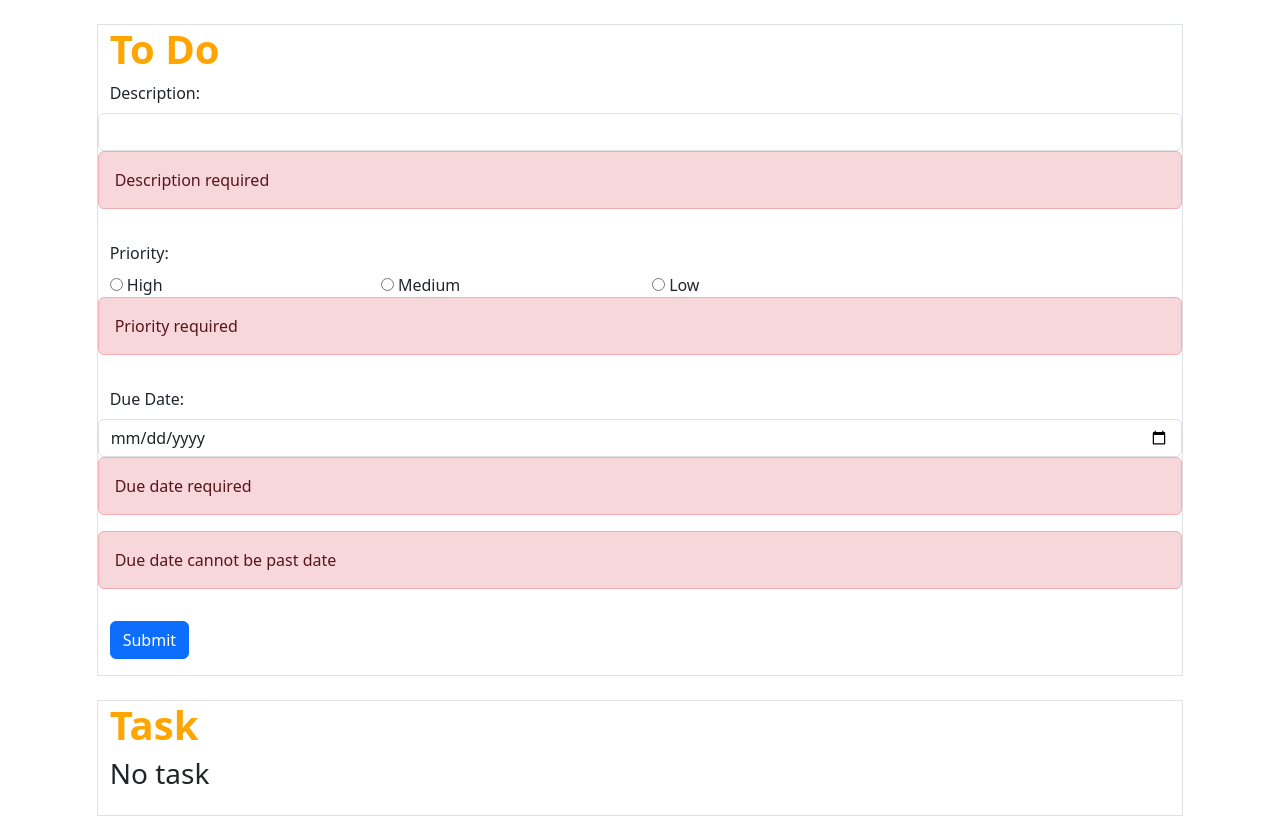
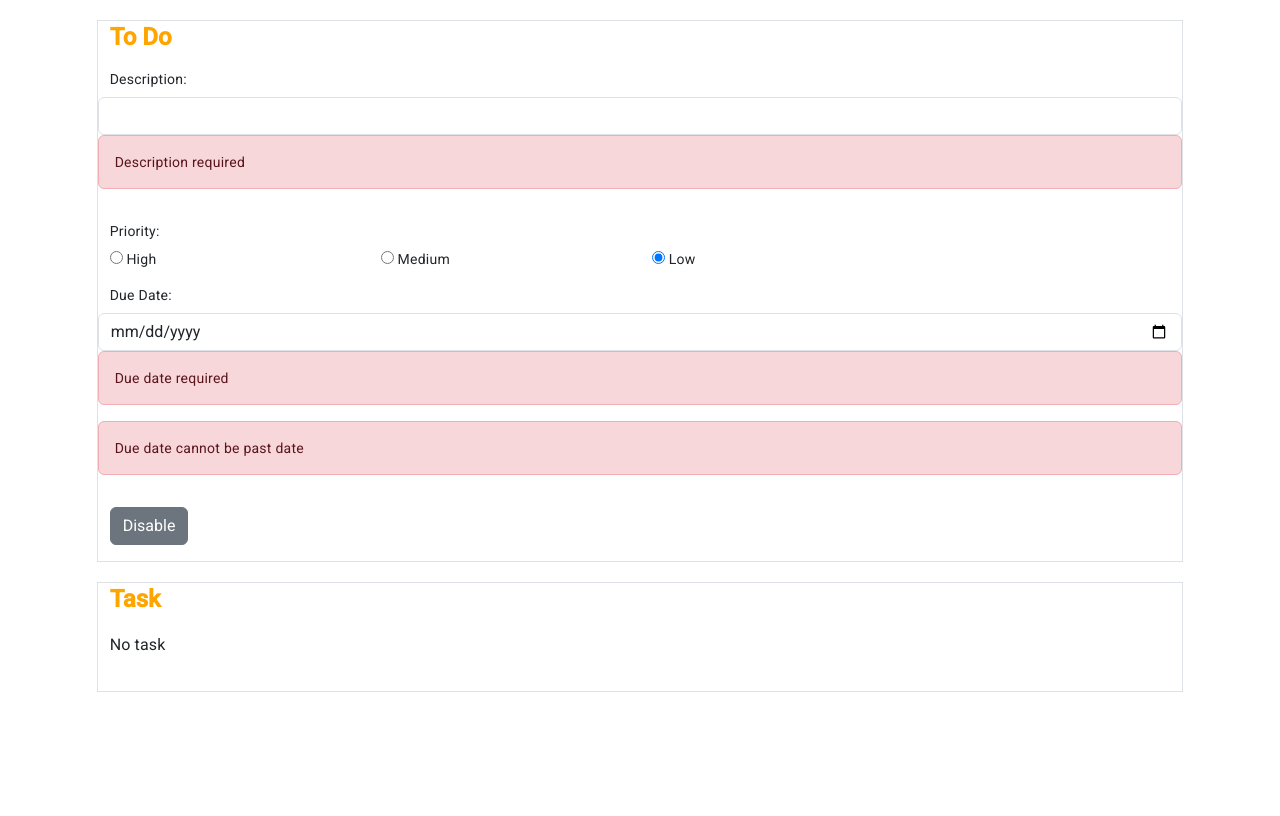
Before and after one commit to leqing92/ibf-csf-day32workshop, an Angular app: page / in a window 1280 px wide. Built offline with nearby package versions, Linux system fonts and the light colour scheme.

Commit message:
add edite

```diff
--- a/angular.json
+++ b/angular.json
@@ -35,6 +35,7 @@
               "src/assets"
             ],
             "styles": [
+              "@angular/material/prebuilt-themes/pink-bluegrey.css",
               "src/styles.css"
             ],
             "scripts": []
@@ -94,6 +95,7 @@
               "src/assets"
             ],
             "styles": [
+              "@angular/material/prebuilt-themes/pink-bluegrey.css",
               "src/styles.css"
             ],
             "scripts": []
--- a/package.json
+++ b/package.json
@@ -11,10 +11,13 @@
   "private": true,
   "dependencies": {
     "@angular/animations": "^17.3.0",
+    "@angular/cdk": "~17.3.9",
     "@angular/common": "^17.3.0",
     "@angular/compiler": "^17.3.0",
     "@angular/core": "^17.3.0",
     "@angular/forms": "^17.3.0",
+    "@angular/material": "~17.3.9",
+    "@angular/material-luxon-adapter": "^17.3.9",
     "@angular/platform-browser": "^17.3.0",
     "@angular/platform-browser-dynamic": "^17.3.0",
     "@angular/router": "^17.3.0",
--- a/src/app/app.module.ts
+++ b/src/app/app.module.ts
@@ -5,6 +5,8 @@ import { AppRoutingModule } from './app-routing.module';
 import { AppComponent } from './app.component';
 import { ToDoComponent } from './components/to-do/to-do.component';
 import { ReactiveFormsModule } from '@angular/forms';
+import { provideAnimationsAsync } from '@angular/platform-browser/animations/async';
+import { MaterialModule } from './material.module';
 
 @NgModule({
   declarations: [
@@ -14,9 +16,12 @@ import { ReactiveFormsModule } from '@angular/forms';
   imports: [
     BrowserModule,
     AppRoutingModule,
-    ReactiveFormsModule
+    ReactiveFormsModule,
+    MaterialModule
   ],
-  providers: [],
+  providers: [
+    provideAnimationsAsync()
+  ],
   bootstrap: [AppComponent]
 })
 export class AppModule { }
--- a/src/app/components/to-do/to-do.component.html
+++ b/src/app/components/to-do/to-do.component.html
@@ -9,6 +9,9 @@
                 <input type="text" class="form-control" id="description" formControlName="description" required>
                 <span class="alert alert-danger" *ngIf="todoForm.get('description')?.hasError('required')">
                     Description required
+                </span>
+                <span class="alert alert-danger" *ngIf="todoForm.get('description')?.hasError('minlength')">
+                    Description required min. 5 alphapet
                 </span>
             </div>
 
@@ -46,7 +49,19 @@
                 </span>
             </div>
 
-            <button type="submit" class="btn btn-primary">Submit</button>
+            <div *ngIf="todoForm.invalid; else formNoError">
+                <button type="submit" class="btn btn-secondary">Disable</button>
+            </div>
+
+            <ng-template #formNoError>
+                <div *ngIf="editMode ; else addMode">
+                    <button type="submit" class="btn btn-primary" (click)="toUpdate()">Update</button>
+                </div>
+                <ng-template #addMode>
+                    <button type="submit" class="btn btn-primary">Submit</button>
+                </ng-template>
+            </ng-template>
+
             <div class="row mb-3"></div>
         </form>
     </div>
@@ -56,6 +71,7 @@
 
 <div class = "row">
     <div class="col-1"></div>
+
     <div class="col-10  border">
         <h1 style="color: orange; font-weight: bold;">Task</h1>
         <div *ngIf="todos.length > 0; else empty">
@@ -69,12 +85,15 @@
                         <h3>{{ todo.description }}</h3>
                     </div>
                     <div class="col-12 col-md-1 d-flex justify-content-end">
-                        <button type="click" class="btn btn-danger"  style="margin-right: -35px;" (click)="onDelete(i)">X</button>
+                        <button type="click" class="btn btn-danger" style="margin-right: -35px;" (click)="onDelete(i)">X</button>
                     </div>
 
                 </div>
                 <div class="row">
-                    <div class="col-12 col-md-1"></div>
+                    <div class="col-12 col-md-1">
+                        <button type="click" class="btn btn-primary btn-sm " (click)="toEdit(i)">Edit</button>
+
+                    </div>
                     <div class="col-12 col-md-10">
                         <p style="font-style: italic;">Priority : {{ todo.priority }}</p>
                     </div>
@@ -84,9 +103,11 @@
                 </div>
             </div>
         </div>
+
         <ng-template #empty>
             <h3>No task</h3>
         </ng-template>
+
         <div class="row mb-3"></div>
     </div>
     <div class="col-1"> </div>
--- a/src/app/components/to-do/to-do.component.ts
+++ b/src/app/components/to-do/to-do.component.ts
@@ -12,17 +12,9 @@ export class ToDoComponent implements OnInit{
 
   todoForm !: FormGroup;
   todos : ToDo[] = [];
-
-  //function to load todos from local storage
-  loadTodosFromLocalStorage() {
-    const localTodos = localStorage.getItem("todos");
-    //in javascript empty strings, null, undefined, 0, and false are considered falsy
-    if (localTodos) {
-      this.todos = JSON.parse(localTodos) as ToDo[];
-    }
-  }
-
-  // todo : ToDo = new ToDo("", "", new Date(), false);
+  editMode : boolean = false;
+  editTodoAtIndex !: number;
+   // todo : ToDo = new ToDo("", "", new Date(), false);
 
   constructor(private formBuilder : FormBuilder){}
 
@@ -31,25 +23,78 @@ export class ToDoComponent implements OnInit{
     this.loadTodosFromLocalStorage();
 
     this.todoForm = this.formBuilder.group({
-      description : this.formBuilder.control<string>("", [Validators.required]),
-      priority : this.formBuilder.control<string>("", [Validators.required]),
+      description : this.formBuilder.control<string>("", [Validators.required, Validators.minLength(5)]),
+      priority : this.formBuilder.control<string>("Low", [Validators.required]),
       due : this.formBuilder.control<Date | null>(null, [Validators.required, CustomValidator.notPast])
     })
   }
 
+  //function to load todos from local storage
+  loadTodosFromLocalStorage() {
+    const localTodos = localStorage.getItem("todos");
+
+    //in javascript empty strings, null, undefined, 0, and false are considered falsy
+    if (localTodos) {
+      this.todos = JSON.parse(localTodos) as ToDo[];
+    }
+  }
+
   onSubmit(){
+    // const form = this.todoForm.value;
+    // console.log(form);
+
     if(this.todoForm.valid){
       const input : ToDo = this.todoForm.value as ToDo;
-      //set the completed as false
+      //set the todo.completed as false on submit
       input.completed = false;
 
       console.log(input);
       this.todos.push(input);
       //save todos to local storage; must JSON.stringify
       localStorage.setItem("todos", JSON.stringify(this.todos));
+
+      //set priority to low after submit
+      this.todoForm.reset({priority : "Low"});
     }
     else{
       console.info("no valid input");
+    }
+  }
+
+  toEdit(index : number) {
+    this.editMode = true;
+    this.editTodoAtIndex = index;
+    const todoToEdit = this.todos.at(index);
+
+    this.todoForm.get('description')?.setValue(todoToEdit?.description);
+    this.todoForm.get('priority')?.setValue(todoToEdit?.priority);
+    this.todoForm.get('due')?.setValue(todoToEdit?.due);
+
+    // this.todoForm = this.formBuilder.group({
+    //   description : this.formBuilder.control<string | undefined>(todoToEdit?.description, [Validators.required, Validators.minLength(5)]),
+    //   priority : this.formBuilder.control<string | undefined>(todoToEdit?.priority, [Validators.required]),
+    //   due : this.formBuilder.control<Date | undefined>(todoToEdit?.due, [Validators.required, CustomValidator.notPast])
+    // })
+
+  }
+
+  toUpdate() {
+    if(this.todoForm.valid){
+      // const input : ToDo = this.todoForm.value as ToDo;
+      // input.completed = this.todos.at(this.editTodoAtIndex)?.completed ?? false;
+      //get the new input
+      let description = this.todoForm.get('description')?.value;
+      let priority = this.todoForm.get('priority')?.value;
+      let due = this.todoForm.get('due')?.value;
+      //set the input to array
+      this.todos[this.editTodoAtIndex].description = description;
+      this.todos[this.editTodoAtIndex].priority = priority;
+      this.todos[this.editTodoAtIndex].due = due;
+
+      localStorage.setItem("todos", JSON.stringify(this.todos));
+
+      this.editMode = false;
+      this.todoForm.reset({priority : "Low"});
     }
   }
 
--- /dev/null
+++ b/src/app/material.module.ts
@@ -0,0 +1,27 @@
+import {MatToolbarModule} from '@angular/material/toolbar';
+import {MatDividerModule} from '@angular/material/divider';
+import {MatFormFieldModule} from '@angular/material/form-field';
+import {MatRadioModule} from '@angular/material/radio';
+import {MatInputModule} from '@angular/material/input';
+import {MatListModule} from '@angular/material/list';
+import {MatCheckboxModule} from '@angular/material/checkbox';
+import {MatIconModule} from '@angular/material/icon';
+import { NgModule } from '@angular/core';
+
+const MATERIALS =[
+    MatToolbarModule,
+    MatDividerModule,
+    MatFormFieldModule,
+    MatRadioModule,
+    MatInputModule,
+    MatListModule,
+    MatCheckboxModule,
+    MatIconModule
+]
+
+@NgModule({
+    imports: MATERIALS,
+    exports: MATERIALS
+})
+
+export class MaterialModule{}
--- a/src/index.html
+++ b/src/index.html
@@ -6,8 +6,10 @@
   <base href="/">
   <meta name="viewport" content="width=device-width, initial-scale=1">
   <link rel="icon" type="image/x-icon" href="favicon.ico">
+  <link href="https://fonts.googleapis.com/css2?family=Roboto:wght@300;400;500&display=swap" rel="stylesheet">
+  <link href="https://fonts.googleapis.com/icon?family=Material+Icons" rel="stylesheet">
 </head>
-<body>
+<body class="mat-typography">
   <app-root></app-root>
 </body>
 </html>
--- a/src/styles.css
+++ b/src/styles.css
@@ -2,3 +2,7 @@
 
 /* npm i bootstrap */
 @import url("../node_modules/bootstrap/dist/css/bootstrap.css");
+
+/* ng add @angular/material */
+html, body { height: 100%; }
+body { margin: 0; font-family: Roboto, "Helvetica Neue", sans-serif; }
```
Also changed, not shown: 1 other file (tests, documents, lock files or other folders).
